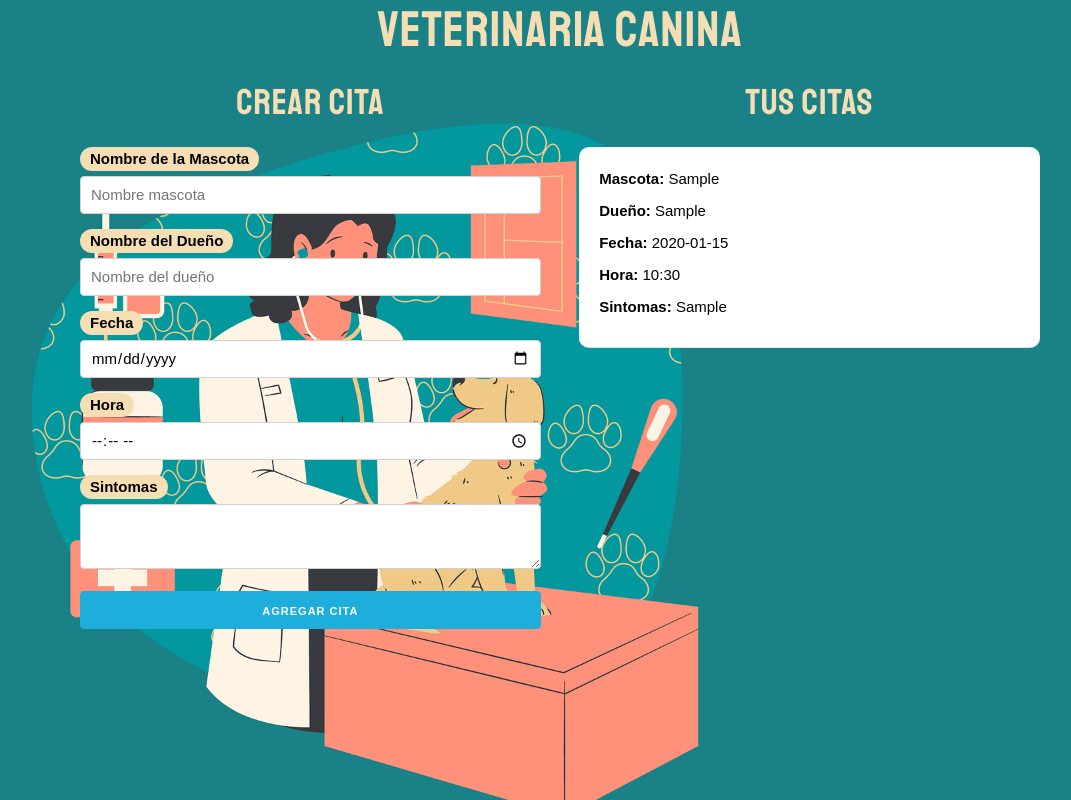
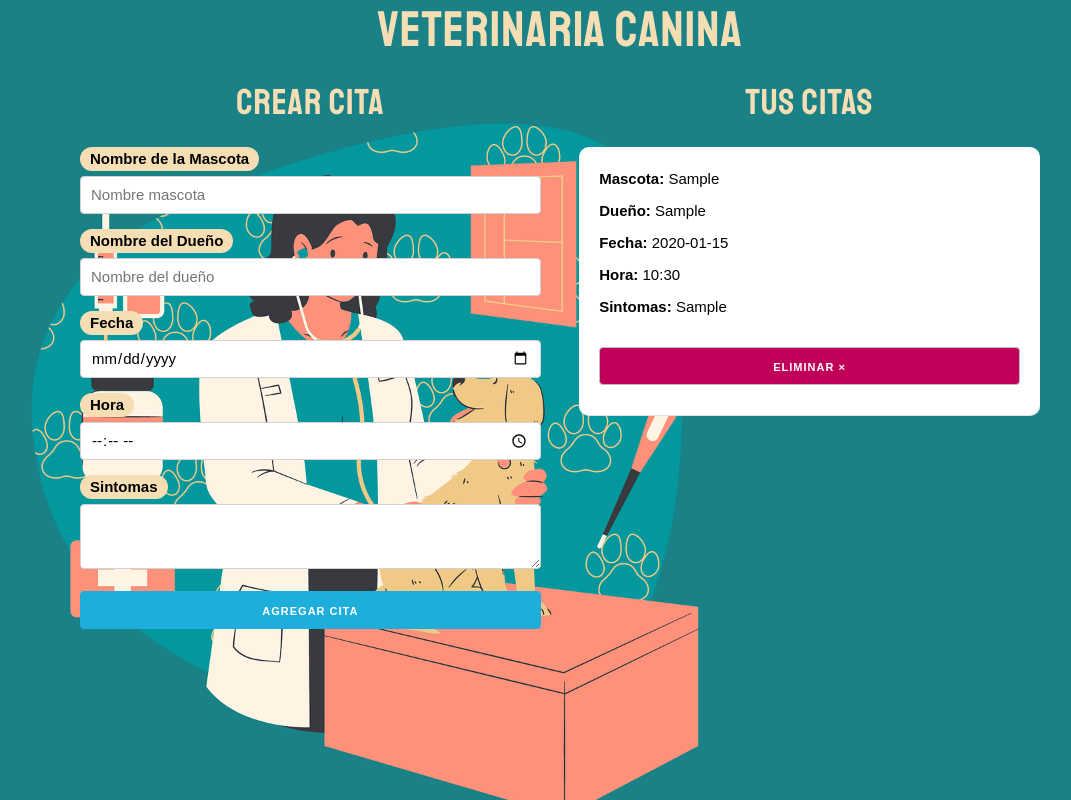
Before and after one commit to ojedam13/veterinaria_citas, a React (Create React App) app: page / in a window 1280 px wide. Both pictures are taken after typing "Sample", "Sample", "2020-01-15", "10:30", "Sample" into the empty fields and a click on the button "AGREGAR CITA". Shown: the whole page, without its empty margins (80-1151 px from the left). Built offline with nearby package versions, Linux system fonts and the light colour scheme.

Commit message:
eliminar citas

```diff
--- a/src/App.js
+++ b/src/App.js
@@ -19,6 +19,12 @@
     ]);
   }
 
+//funcion q elimina una cita por su id
+  const eliminarCita = id => {
+    const nuevasCitas = citas.filter(cita => cita.id != id);
+    guardarCitas(nuevasCitas)
+  }
+
 
   return (
     <Fragment>
@@ -37,6 +43,7 @@
               <Cita
                 key={cita.id}
                 cita={cita}
+                eliminarCita={eliminarCita}
               />
             ))}
           </div>
--- a/src/components/Cita.js
+++ b/src/components/Cita.js
@@ -1,13 +1,20 @@
 import React from 'react';
 
 
-const Cita = ({cita}) => (
+const Cita = ({cita, eliminarCita}) => (
     <div className='cita'>
         <p>Mascota: <span>{cita.mascota}</span></p>
         <p>Dueño: <span>{cita.propietario}</span></p>
         <p>Fecha: <span>{cita.fecha}</span></p>
         <p>Hora: <span>{cita.hora}</span></p>
         <p>Sintomas: <span>{cita.sintomas}</span></p>
+
+        <button
+            className='button eliminar u-full-width'
+            onClick={ () => eliminarCita(cita.id)}
+        >
+            Eliminar &times;
+        </button>
     </div>
 );
 
```
